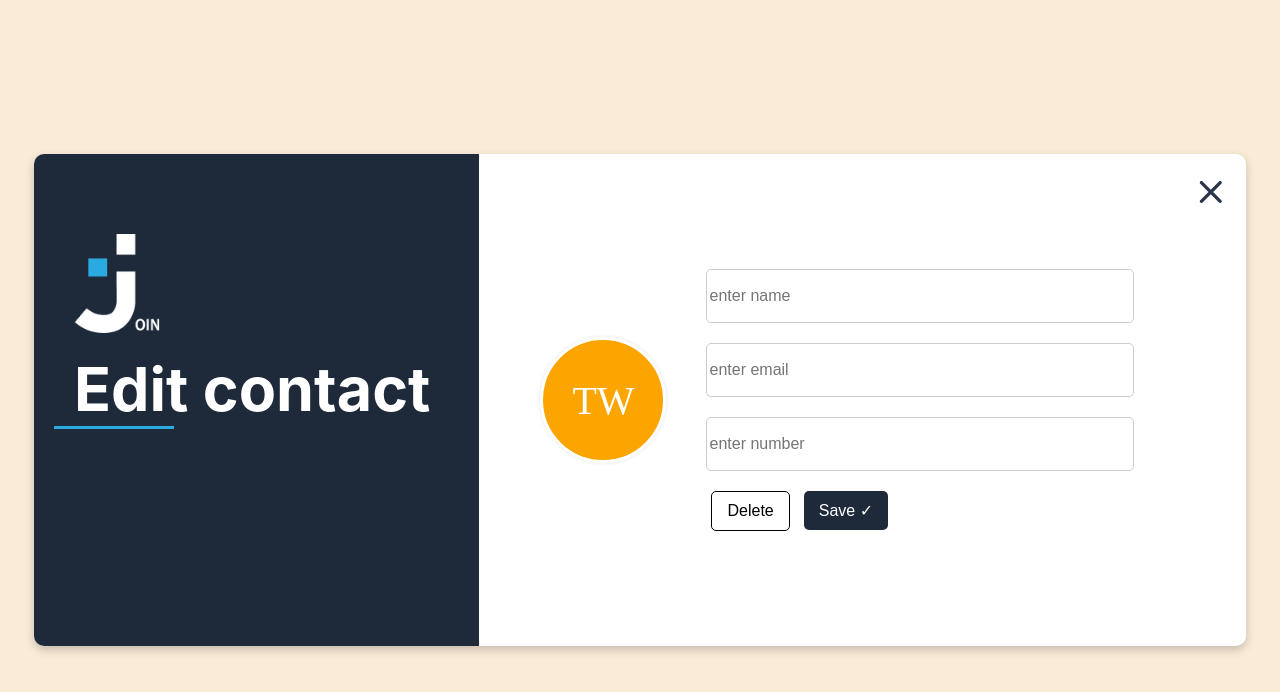
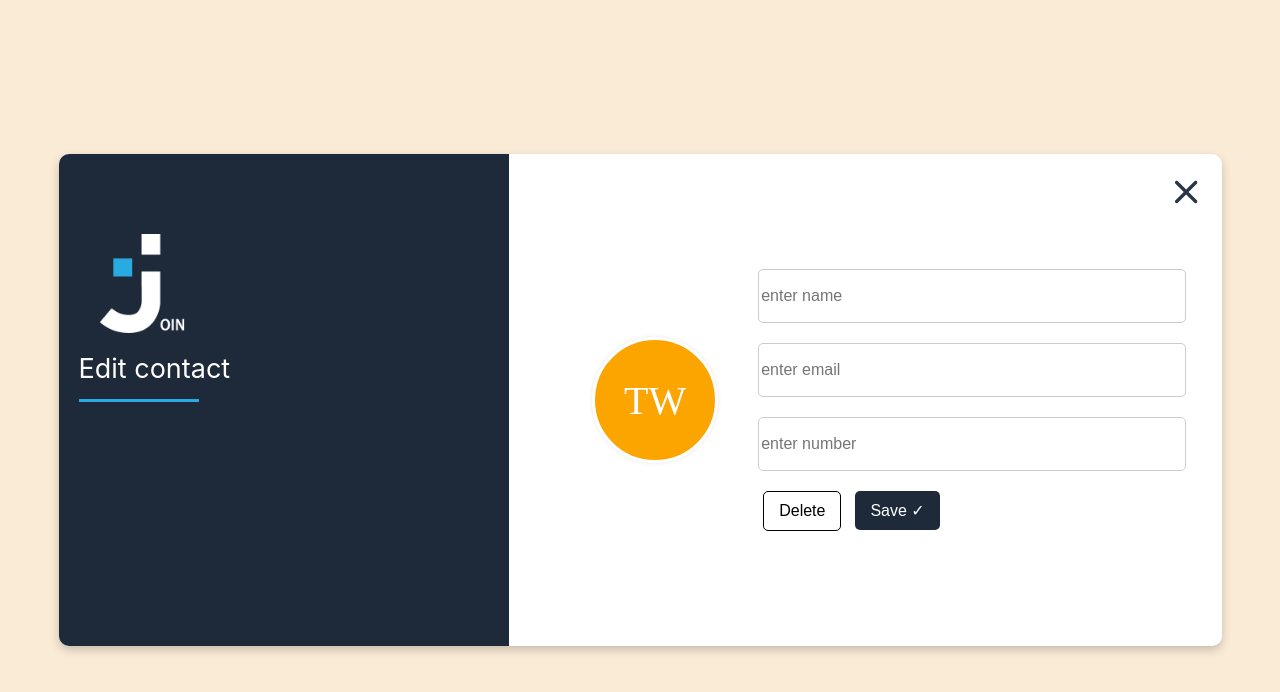
Before and after one commit to MonkeyDHoffy/Join-a-project-management-tool, a plain HTML site: page overlays/overlay_contacts.html in a window 1280 px wide. Drawn offline with Linux system fonts and the light colour scheme; files that its build step writes are made by us from their sources; files whose address does not match are found by name.

Commit message:
style fixes

```diff
--- a/styles/contactSection/overlay_contacts.css
+++ b/styles/contactSection/overlay_contacts.css
@@ -35,7 +35,7 @@
   animation: slideInFromRight 0.3s forwards;
 }
 
-.add-contact-overlay.hide {
+.hide {
   animation: slideOutToRight 0.3s forwards;
 }
 
@@ -52,7 +52,6 @@
 }
 .content-overlay-wrapper {
   display: flex;
-  width: 1212px;
   height: 492px;
 
   border-radius: 30px;
@@ -95,7 +94,10 @@
   }
 
   span {
-    padding-left: 20px;
+    font-weight: 400;
+    font-size: 27px;
+    line-height: 32.4px;
+    letter-spacing: 0%;
   }
 }
 
@@ -103,15 +105,17 @@
   width: 90px;
   border-top: 3px solid #29abe2;
   padding-left: 30px;
+  margin-top: 14px;
 }
 
 .content-overlay-right {
+  position: relative;
+  left: 35px;
   width: calc(100% - 453px);
-  margin-left: 20px;
   display: flex;
   flex-direction: row;
   align-items: center;
-  justify-content: center;
+  justify-content: flex-end;
 }
 
 .input-group {
```
Also changed, not shown: contacts.html (+5 -4 lines), scripts/ContactsScript.js/contacts.js (+3 -8 lines).
